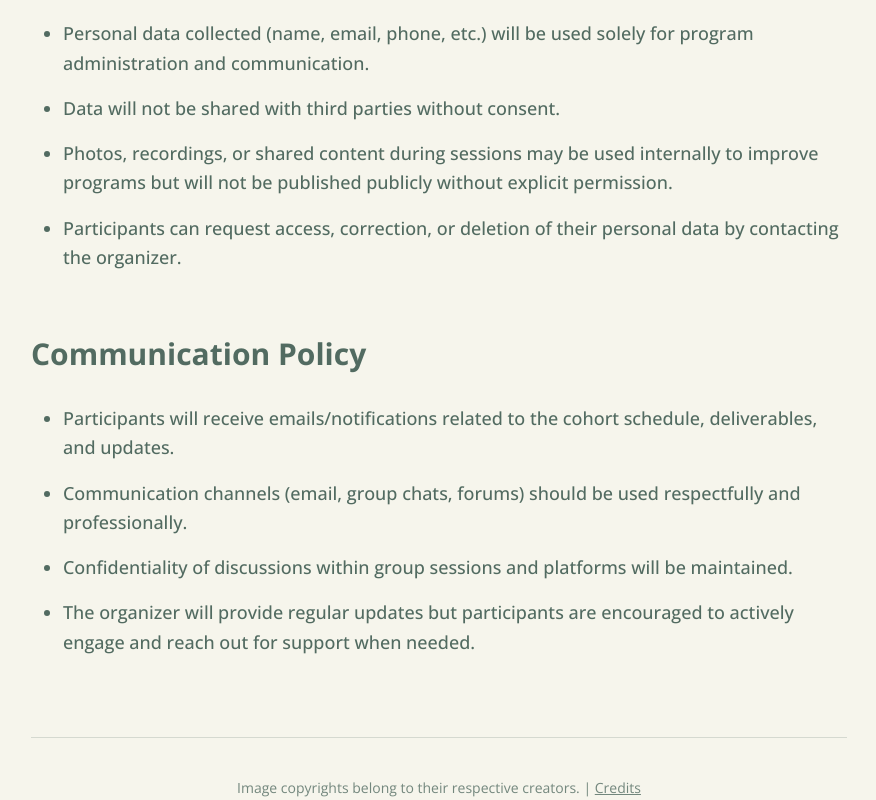
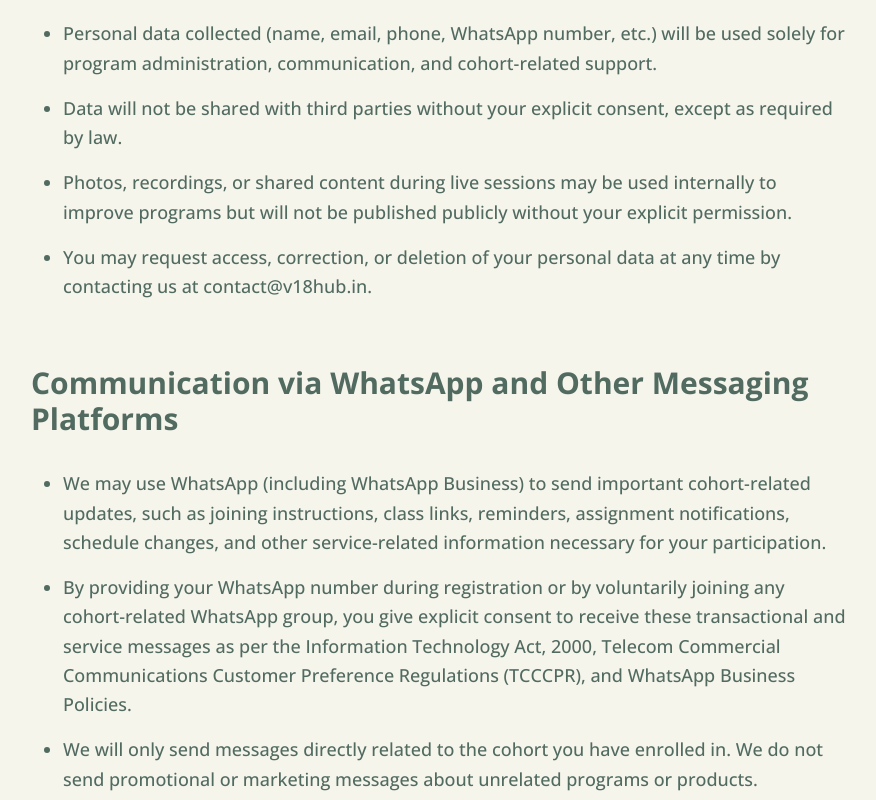
Before and after one commit to v18hub/v18hub_vercel, a React (Vite) app in the folder Frontend/: page /terms in a window 1280 px wide. Shown: the part 820-1620 px from the top of the page, without its empty margins (201-1077 px from the left). Built offline with nearby package versions, Linux system fonts and the light colour scheme; a web font is replaced by a local one.

Commit message:
Changed Privacy Policy for whats app

```diff
--- a/Frontend/src/pages/Privacy_Policy/Privacy_Policy.tsx
+++ b/Frontend/src/pages/Privacy_Policy/Privacy_Policy.tsx
@@ -16,17 +16,27 @@ const Privacy_Policy = () => {
     {
       title: "Privacy Policy",
       points: [
-        "Personal data collected (name, email, phone, etc.) will be used solely for program administration and communication.",
-        "Data will not be shared with third parties without consent.",
-        "Photos, recordings, or shared content during sessions may be used internally to improve programs but will not be published publicly without explicit permission.",
-        "Participants can request access, correction, or deletion of their personal data by contacting the organizer.",
+        "Personal data collected (name, email, phone, WhatsApp number, etc.) will be used solely for program administration, communication, and cohort-related support.",
+        "Data will not be shared with third parties without your explicit consent, except as required by law.",
+        "Photos, recordings, or shared content during live sessions may be used internally to improve programs but will not be published publicly without your explicit permission.",
+        "You may request access, correction, or deletion of your personal data at any time by contacting us at contact@v18hub.in.",
+      ],
+    },
+    {
+      title: "Communication via WhatsApp and Other Messaging Platforms",
+      points: [
+        "We may use WhatsApp (including WhatsApp Business) to send important cohort-related updates, such as joining instructions, class links, reminders, assignment notifications, schedule changes, and other service-related information necessary for your participation.",
+        "By providing your WhatsApp number during registration or by voluntarily joining any cohort-related WhatsApp group, you give explicit consent to receive these transactional and service messages as per the Information Technology Act, 2000, Telecom Commercial Communications Customer Preference Regulations (TCCCPR), and WhatsApp Business Policies.",
+        "We will only send messages directly related to the cohort you have enrolled in. We do not send promotional or marketing messages about unrelated programs or products.",
+        "You can opt out of WhatsApp communications at any time by: (a) leaving the respective WhatsApp group, or (b) sending a written request to contact@v18hub.in asking to stop receiving WhatsApp messages.",
+        "We are committed to keeping message frequency reasonable and respect your privacy in accordance with the Digital Personal Data Protection Act, 2023 (DPDP Act).",
       ],
     },
     {
       title: "Communication Policy",
       points: [
         "Participants will receive emails/notifications related to the cohort schedule, deliverables, and updates.",
-        "Communication channels (email, group chats, forums) should be used respectfully and professionally.",
+        "Communication channels (email, group chats, forums, WhatsApp) should be used respectfully and professionally.",
         "Confidentiality of discussions within group sessions and platforms will be maintained.",
         "The organizer will provide regular updates but participants are encouraged to actively engage and reach out for support when needed.",
       ],
```
